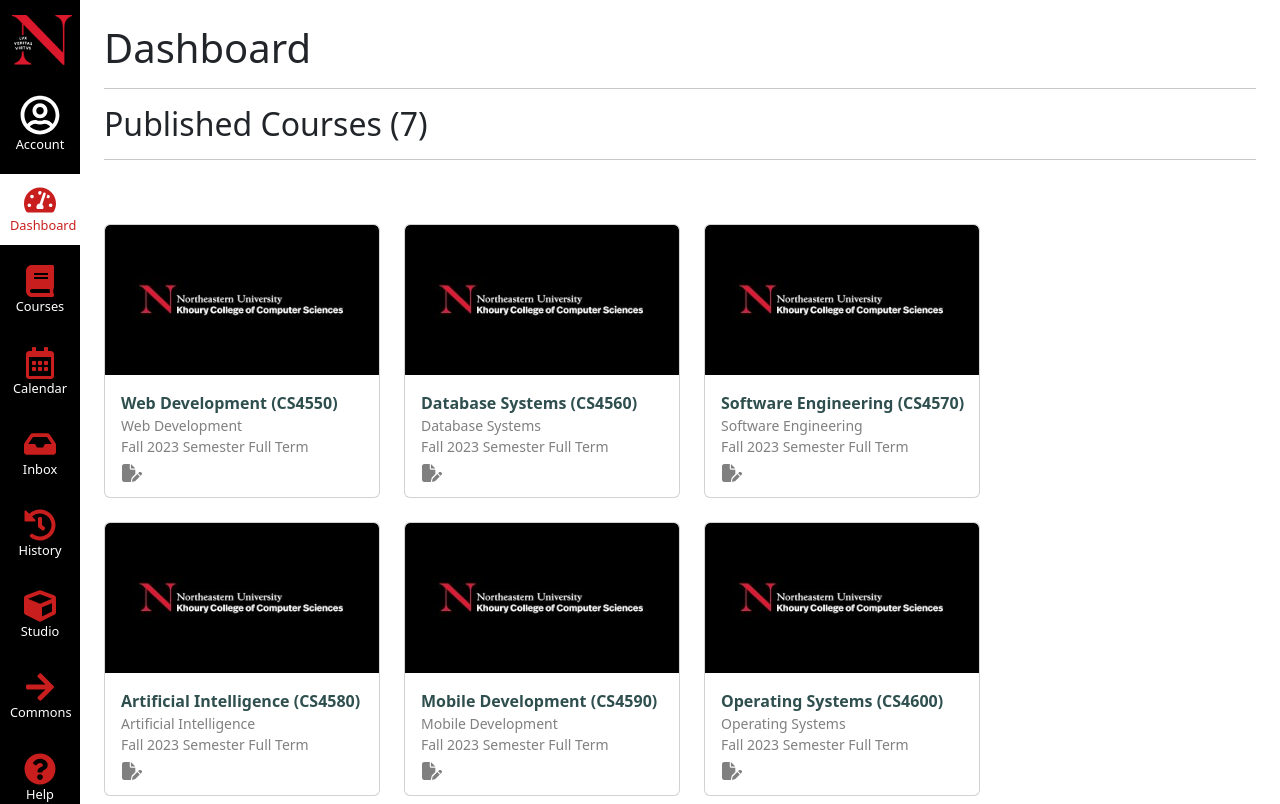
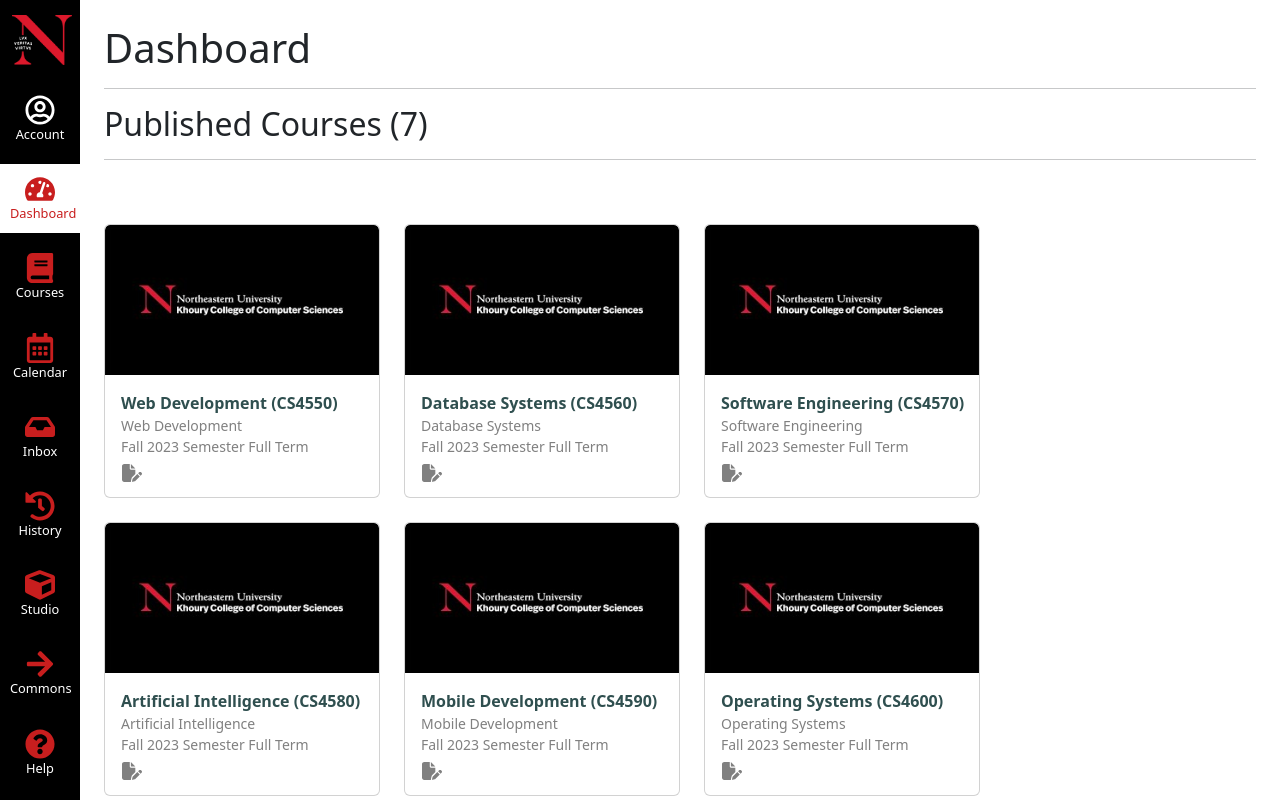
Before and after one commit to philipngpack/kanbas-react-web-app, a React (Create React App) app: page /#/Kanbas/Dashboard in a window 1280 px wide. Shown: the top 804 px of the page. Built offline with nearby package versions, Linux system fonts and the light colour scheme.

Commit message:
general styling

```diff
--- a/src/Kanbas/Courses/Home/index.css
+++ b/src/Kanbas/Courses/Home/index.css
@@ -1,5 +1,6 @@
 .home-fr {
     display: flex;
+    max-width: 250px;
 }
 
 .course-status-button-group {
--- a/src/Kanbas/Courses/Modules/index.css
+++ b/src/Kanbas/Courses/Modules/index.css
@@ -92,3 +92,7 @@
   padding: 5px 10px;
   margin: 0px 2px;
 }
+
+.btn-primary:hover {
+  background-color: grey;
+}
--- a/src/Kanbas/Navigation/index.css
+++ b/src/Kanbas/Navigation/index.css
@@ -4,6 +4,8 @@
     padding: 0px;
     margin: 0px;
     width: 80px;
+    position: relative;
+    height: 100vh;
 }
 
 .wd-kanbas-navigation li {
@@ -41,4 +43,11 @@
 
 .fs-2 {
     color: rgb(200, 30, 30);
+    width: 30px;
+    height: 30px;
 }
+
+.fs-1 {
+    width: 30px;
+    height: 30px;
+}
--- a/src/Kanbas/index.tsx
+++ b/src/Kanbas/index.tsx
@@ -10,7 +10,7 @@ function Kanbas() {
             <div style={{ flexGrow: 1 }}>
                 <Routes>
                     <Route path="/" element={<Navigate to="Dashboard" />} />
-                    <Route path="Account" element={<h1>Account</h1>} />
+                    <Route path="Account" element={<h1>&nbsp; Account</h1>} />
                     <Route path="Dashboard" element={<Dashboard />} />
                     <Route path="Courses/:courseId/*" element={<Courses />} />
                 </Routes>
```
Also changed, not shown: src/index.css (line endings or trailing spaces).
